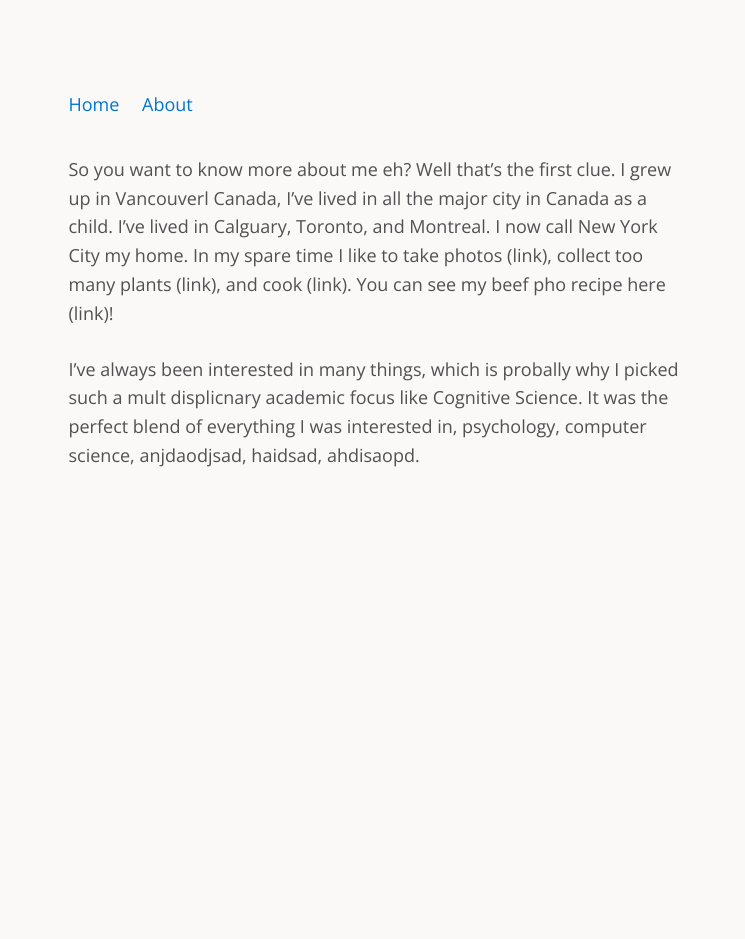
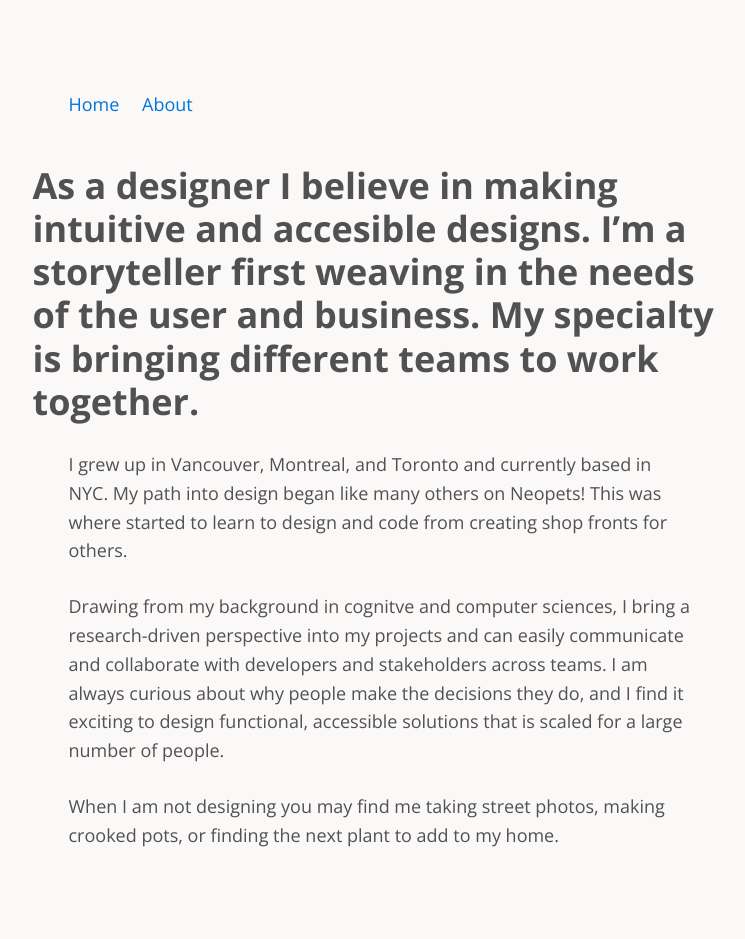
Before and after one commit to wailingwombat/wailingwombat.github.io, a Jekyll site: the page built from aboutme.md, in a window 1280 px wide. Shown: the whole page, without its empty margins (259-1004 px from the left). Built offline with Jekyll 4.4.1, drawn with Linux system fonts in a browser that asks for light colours; before the commit the page ends 900 px from its top, so only the background shows below that.

Commit message:
updating about me page

```diff
--- a/aboutme.md
+++ b/aboutme.md
@@ -3,6 +3,10 @@
 title: About Me
 ---
 
-So you want to know more about me eh? Well that's the first clue. I grew up in Vancouverl Canada, I've lived in all the major city in Canada as a child. I've lived in Calguary, Toronto, and Montreal. I now call New York City my home. In my spare time I like to take photos (link), collect too many plants (link), and cook (link). You can see my beef pho recipe here (link)!
+### As a designer I believe in making intuitive and accesible designs. I’m a storyteller first weaving in the needs of the user and business. My specialty is bringing different teams to work together.
 
-I've always been interested in many things, which is probally why I picked such a mult displicnary academic focus like Cognitive Science. It was the perfect blend of everything I was interested in, psychology, computer science, anjdaodjsad, haidsad, ahdisaopd.
+I grew up in Vancouver, Montreal, and Toronto and currently based in NYC. My path into design began like many others on Neopets! This was where started to learn to design and code from creating shop fronts for others.
+
+Drawing from my background in cognitve and computer sciences, I bring a research-driven perspective into my projects and can easily communicate and collaborate with developers and stakeholders across teams. I am always curious about why people make the decisions they do, and I find it exciting to design functional, accessible solutions that is scaled for a large number of people.
+
+When I am not designing you may find me taking street photos, making crooked pots, or finding the next plant to add to my home.
```
Also changed, not shown: images/plantdp.png (added), 2 other files.
